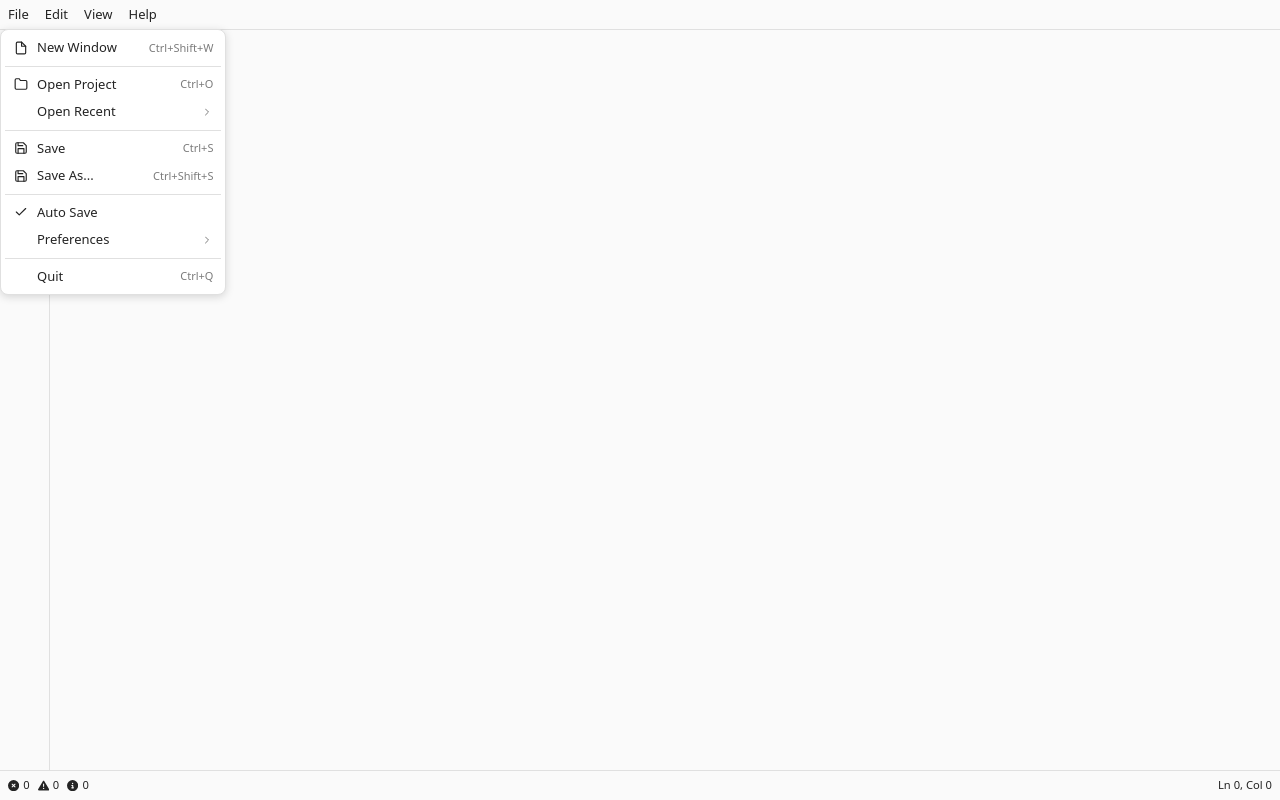
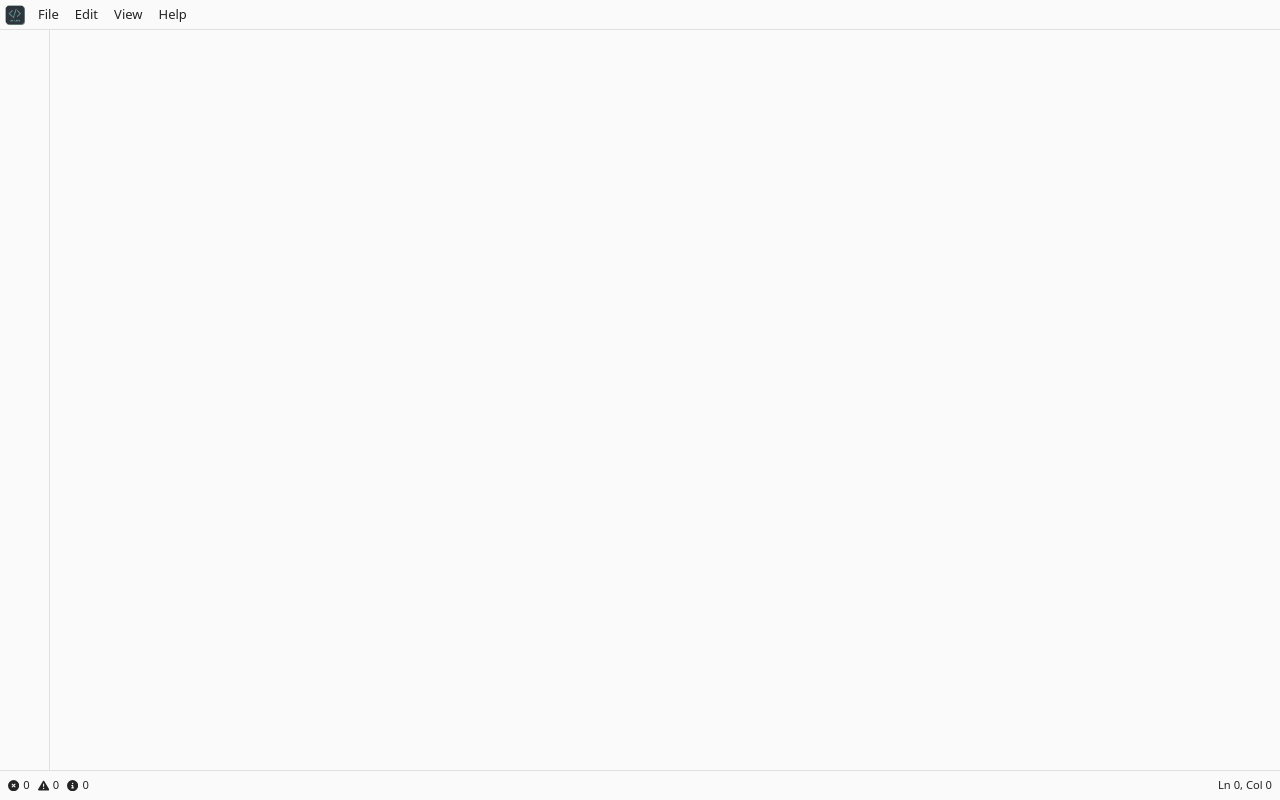
Before and after one commit to Zileriel/gml-code-editor, a React (Vite) app: page / in a window 1280 px wide. Built offline with nearby package versions, Linux system fonts and the light colour scheme.

Commit message:
Refactor topbar styling

```diff
--- a/src/ui/styles/index.css
+++ b/src/ui/styles/index.css
@@ -78,40 +78,50 @@ main {
 		margin: 0;
 		padding: 0;
 		display: flex;
-		align-items: baseline;
+		align-items: center;
 		font-size: 13px;
 		user-select: none;
+
+    #logo {
+      width: 20px;
+      height: auto;
+      margin: 5px;
     }
 
-	#topbar .separator {
+		.separator {
 			border: none;
 			border-top: 1px solid var(--color-border);
 			height: 0px;
 			margin: 4px 0;
 		}
 
-	#topbar > li {
+		> li {
 			padding: 0 0.5rem;
 			height: 100%;
 			display: flex;
 			align-items: center;
 			cursor: pointer;
 			position: relative;
+
+			> .submenu {
+				top: 100%;
+				left: 0;
 			}
 
-	#topbar > li:hover {
+			&:hover {
 				background-color: var(--color-highlight);
 			}
-
-	#topbar li:has(> .submenu) {
-		position: relative;
 		}
 
-	#topbar li:has(> .submenu):hover > .submenu {
+		li:has(> .submenu) {
+			position: relative;
+
+			&:hover > .submenu {
 				display: block;
 			}
+		}
 
-	#topbar .submenu {
+		.submenu {
 			display: none;
 			position: absolute;
 			background-color: var(--color-foreground);
@@ -123,33 +133,28 @@ main {
 			padding: 4px;
 			min-width: 200px;
 			border-radius: 8px;
-	}
 
-	#topbar > li > .submenu {
-		top: 100%;
-		left: 0;
-	}
-
-	#topbar .submenu.nested {
+			&.nested {
 				top: -4px;
 				left: 100%;
 			}
+		}
 
-	#topbar .menu-item {
+		.menu-item {
 			white-space: nowrap;
 			padding: 0;
 			margin: 0;
 			cursor: pointer;
 			border-radius: 4px;
 			position: relative;
-	}
 
-	#topbar .menu-item.disabled {
+			&.disabled {
 				opacity: 0.5;
 				cursor: not-allowed;
 			}
+		}
 
-	#topbar .menu-item-content {
+		.menu-item-content {
 			display: flex;
 			align-items: center;
 			gap: 8px;
@@ -157,12 +162,12 @@ main {
 			width: 100%;
 		}
 
-	#topbar .menu-item:not(.disabled):hover > .menu-item-content {
+		.menu-item:not(.disabled):hover > .menu-item-content {
 			background-color: var(--color-secondary);
 			border-radius: 4px;
 		}
 
-	#topbar .icon-space {
+		.icon-space {
 			width: 16px;
 			height: 16px;
 			display: flex;
@@ -171,39 +176,40 @@ main {
 			flex-shrink: 0;
 		}
 
-	#topbar .custom-icon {
+		.custom-icon {
 			display: flex;
 			align-items: center;
 			justify-content: center;
 			font-size: 14px;
 		}
 
-	#topbar .check-icon {
+		.check-icon {
 			font-size: 14px;
 		}
 
-	#topbar .radio-dot {
+		.radio-dot {
 			width: 8px;
 			height: 8px;
 			border-radius: 50%;
 			background-color: currentColor;
 		}
 
-	#topbar .label {
+		.label {
 			flex: 1;
 		}
 
-	#topbar .accelerator {
+		.accelerator {
 			margin-left: auto;
 			font-size: 11px;
 			opacity: 0.6;
 			padding-left: 24px;
 		}
 
-	#topbar .submenu-arrow {
+		.submenu-arrow {
 			margin-left: 8px;
 			font-size: 12px;
 			opacity: 0.6;
+		}
 	}
 
 	#sidebar {
--- a/src/ui/views/Topbar.jsx
+++ b/src/ui/views/Topbar.jsx
@@ -28,6 +28,7 @@ import {
 export default function Topbar() {
 	return (
 		<ul id="topbar">
+			<img id='logo' src="./icon.png" width={20} height={20} alt="GM Lite" />
 			<li>
 				<Label>File</Label>
 				<Submenu>
```
Lines whose indentation alone changed are shown as unchanged.
